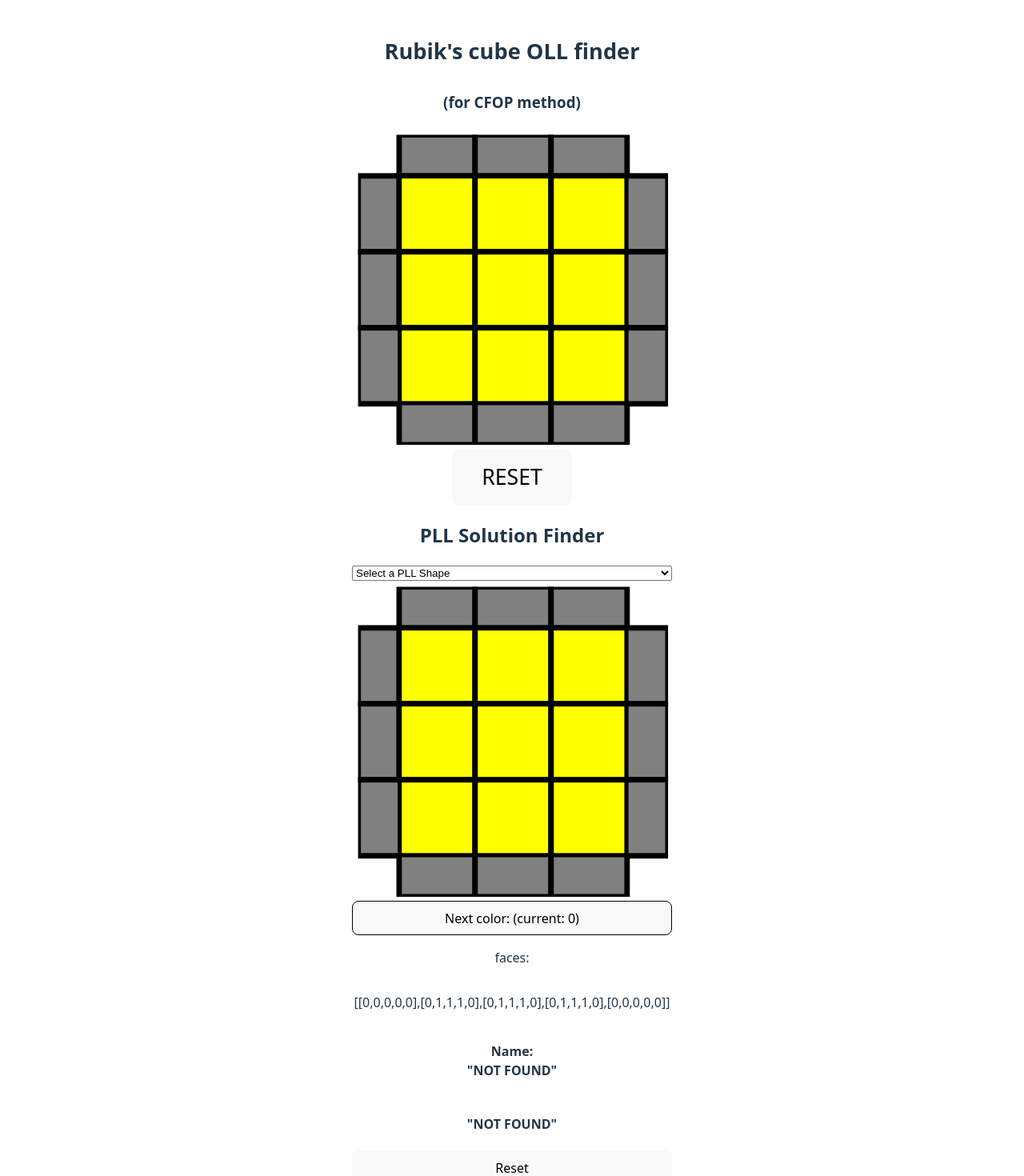
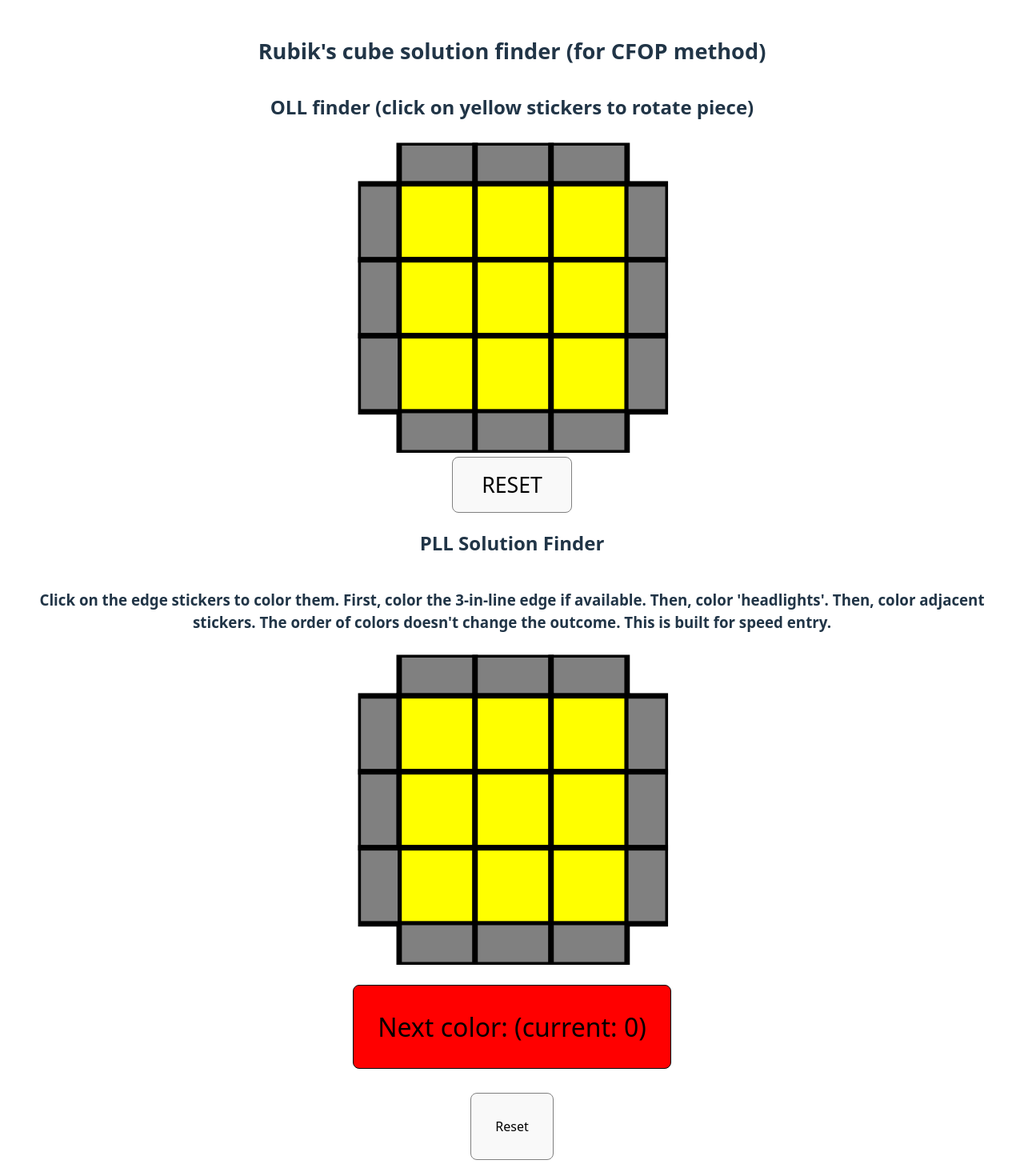
Before and after one commit to BassTony/rubik_oll_finder, a React (Vite) app: page / in a window 1280 px wide. Shown: the top 1470 px of the page at 80% size. Built offline with nearby package versions, Linux system fonts and the light colour scheme.

Commit message:
Added some user instructions. Also commented out debugging fields.

```diff
--- a/src/App.tsx
+++ b/src/App.tsx
@@ -1,7 +1,7 @@
-import React from 'react'
-import './App.css'
-import Rubik from './Rubik.tsx'
-import PllFinder from './PllFinder.tsx'
+import React from 'react';
+import './App.css';
+import Rubik from './Rubik.tsx';
+import PllFinder from './PllFinder.tsx';
 
 // import { useState } from 'react'
 // import reactLogo from './assets/react.svg'
@@ -11,13 +11,12 @@ function App() {
   // const [count, setCount] = useState(0)
 
   return (
-    <>
+    <div style={{ flex: "center flexDirection column" }}>
+      <h1>Rubik&apos;s cube solution finder (for CFOP method)</h1>
       <Rubik />
-      <div style={{ visibility: 'visible' }}> {/* hide the PllFinder component but keep it mounted */}
-        <PllFinder />
-      </div>
-    </>
-  )
+      <PllFinder />
+    </div>
+  );
 }
 
-export default App
+export default App;
--- a/src/PllFinder.tsx
+++ b/src/PllFinder.tsx
@@ -1,7 +1,7 @@
 // PllFinder.tsx
 import React, { useState } from 'react';
 import { PllSolutions, SolutionEntry } from './OllSolutions';
-import SVGPoly, { pllToggleFace } from './SVGPoly';
+import SVGPoly, { mapNumberToColor, pllToggleFace } from './SVGPoly';
 import { Solution } from './Solution';
 
 
@@ -127,11 +127,13 @@ const PllFinder: React.FC = () => {
   const result = findSolutionByShape(lastLayerColors);
 
   return (
-    <div>
+    <div style={{ alignItems: 'center', justifyContent: 'center', display: 'flex', flexDirection: 'column' }}>
       <h2>PLL Solution Finder</h2>
+      <h3>Click on the edge stickers to color them. First, color the 3-in-line edge if available. Then, color 'headlights'. Then, color adjacent stickers. The order of colors doesn't change the outcome. This is built for speed entry.</h3>
 
+      {/* TODO: for real speed entry, make side stickers larger and make clicking on them cycle colors. Then reconstitute the building of the pattern detection needle array to hold data about the color in each sub-array. */}
       {/* // Dropdown to select from testPatterns to testShape */}
-      <select onChange={(e) => {
+{/*       <select onChange={(e) => {
         const value = e.target.value;
         if (value) {
           const shape = JSON.parse(value) as number[][];
@@ -144,20 +146,19 @@ const PllFinder: React.FC = () => {
             {shapeTest} - {JSON.stringify(shapeTest)}
           </option>
         ))}
-      </select>
+      </select> */}
 
       {/* TODO: curry pllToggleFace to have a means to return the clicked segment OR the numeric value of */}
       <SVGPoly polyId={"clickable"} faces={faces} clickFn={pllToggleFaceCurried} setFacesFn={setFaces} />
-
-      <button style={{ borderColor: '#000000' }} onClick={() => setAddIndex((prevIndex) => (prevIndex + 1) % 7)}>Next color: (current: {addIndex})</button>
+      <button style={{ borderColor: '#000000', backgroundColor: mapNumberToColor(addIndex+2), fontSize: "2rem", padding: "30px", margin: "20px"}} onClick={() => setAddIndex((prevIndex) => (prevIndex + 1) % 7)}>Next color: (current: {addIndex})</button>
 
       {/* <p>{JSON.stringify(PllSolutions)}</p> */}
-      <p>faces:</p>
-      <p>{JSON.stringify(faces)}</p>
+{/*       <p>faces:</p>
+      <p>{JSON.stringify(faces)}</p> */}
       {/* <p>makeRotations(test): <br/>{JSON.stringify(makeRotations(test))}</p> */}
       {/* <p>swapPairs(test): <br/>{JSON.stringify(swapPairs(test))}</p> */}
-      <h4>Name:<br />{JSON.stringify(result?.name || "Result name NOT FOUND")}</h4>
-      <h4>{JSON.stringify(result?.algorithm || "Algorithm NOT FOUND")}</h4>
+      {/* <h4>Name:<br />{JSON.stringify(result?.name || "Result name NOT FOUND")}</h4> */}
+      {/* <h4>{JSON.stringify(result?.algorithm || "Algorithm NOT FOUND")}</h4> */}
       {/* <h4>RotationResult:<br/>{result || "NOT FOUND"}</h4> */}
 
       {/* <button onClick={() => setLastLayerColors((prevValue) => addNumberToLastLayerColors(prevValue, 1, addIndex))}>Add 1 to first pair</button>
@@ -169,11 +170,11 @@ const PllFinder: React.FC = () => {
       <button onClick={() => console.log(addNumberToTestShape([], 7, 0))}>Add 7 to first pair</button> */}
 
       {/* resetbutton */}
-      <button onClick={resetLastLayerColorsAndIndex}>Reset</button>
+      <button style={{padding: "30px", borderColor: "gray", margin: "10px"}} onClick={resetLastLayerColorsAndIndex}>Reset</button>
 
-      <h4>lastLayerColors: <br />{JSON.stringify(lastLayerColors)}</h4>
+      {/* <h4>lastLayerColors: <br />{JSON.stringify(lastLayerColors)}</h4> */}
 
-      <p>Solution:</p>
+      {/* <p>Solution:</p> */}
       <Solution polyId={"solution"} solutions={[result]} faces={faces} />
 
 
--- a/src/Rubik.tsx
+++ b/src/Rubik.tsx
@@ -78,10 +78,9 @@ function Rubik() {
 
   return (
     <div style={{ display: 'flex', flexDirection: 'column', alignItems: 'center' }}>
-      <h1>Rubik&apos;s cube OLL finder</h1>
-      <h3>(for CFOP method)</h3>
+      <h2>OLL finder (click on yellow stickers to rotate piece)</h2>
       <SVGPoly polyId={"clickable"} faces={faces} clickFn={ollToggleFace} setFacesFn={setFaces} />
-      <button style={{ width: "150px", fontSize: "20pt" }} onClick={() => setFaces(facesData)}>
+      <button style={{ width: "150px", fontSize: "20pt", borderColor: "gray"}} onClick={() => setFaces(facesData)}>
         RESET
       </button>
 
--- a/src/SVGPoly.tsx
+++ b/src/SVGPoly.tsx
@@ -1,13 +1,13 @@
 import React from 'react';
 
-export const SVGPoly = ({ polyId, faces, clickFn, setFacesFn }: {
-  polyId: string, faces: number[][], clickFn: (faces: number[][], row: number, col: number) => number[][]; setFacesFn: React.Dispatch<React.SetStateAction<number[][]>>
-  ;
-}) => {
+
 const polyStyle = {
   fill: "white",
   stroke: "black",
-    strokeWidth: "10px"
+  strokeWidth: "10px",
+  // width: "50vmin",
+  // height: "50vmin",
+  maxHeight: "500px",
 };
 const polyStyleRed = { ...polyStyle, fill: "red" };
 const polyStyleGreen = { ...polyStyle, fill: "#05d905" };
@@ -18,6 +18,30 @@ export const SVGPoly = ({ polyId, faces, clickFn, setFacesFn }: {
 const polyStyleInactive = { ...polyStyle, fill: "grey" };
 // const polyStyleActive = polyStyleYellow;
 
+
+const mapNumberToPolyStyle = (n: number) => {
+  switch (n) {
+    case 1: return polyStyleYellow;
+    case 2: return polyStyleRed;
+    case 3: return polyStyleGreen;
+    case 4: return polyStyleOrange;
+    case 5: return polyStyleBlue;
+    case 6: return polyStyleWhite;
+  }
+  return polyStyleInactive;
+};
+
+export const mapNumberToColor = (n: number) => {
+  switch (n) {
+    case 1: return polyStyleYellow.fill;
+    case 2: return polyStyleRed.fill;
+    case 3: return polyStyleGreen.fill;
+    case 4: return polyStyleOrange.fill;
+    case 5: return polyStyleBlue.fill;
+    case 6: return polyStyleWhite.fill;
+  }
+  return polyStyleInactive.fill;
+};
 
 const polyTransforms = [
   { coords: [0, 1], transform: "matrix(-3.18529e-17,0.520197,-1,-6.12323e-17,1483.03,66.0713)" },
@@ -44,17 +68,11 @@ export const SVGPoly = ({ polyId, faces, clickFn, setFacesFn }: {
 
 ];
 
-  const mapNumberToPolyStyle = (n: number) => {
-    switch (n) {
-      case 1: return polyStyleYellow;
-      case 2: return polyStyleRed;
-      case 3: return polyStyleGreen;
-      case 4: return polyStyleOrange;
-      case 5: return polyStyleBlue;
-      case 6: return polyStyleWhite;
-    }
-    return polyStyleInactive;
-  };
+export const SVGPoly = ({ polyId, faces, clickFn, setFacesFn }: {
+  polyId: string, faces: number[][], clickFn: (faces: number[][], row: number, col: number) => number[][]; setFacesFn: React.Dispatch<React.SetStateAction<number[][]>>
+  ;
+}) => {
+
 
   if (!faces) return null;
   if (faces.length === 0) return null;
```
Lines whose indentation alone changed are shown as unchanged.
